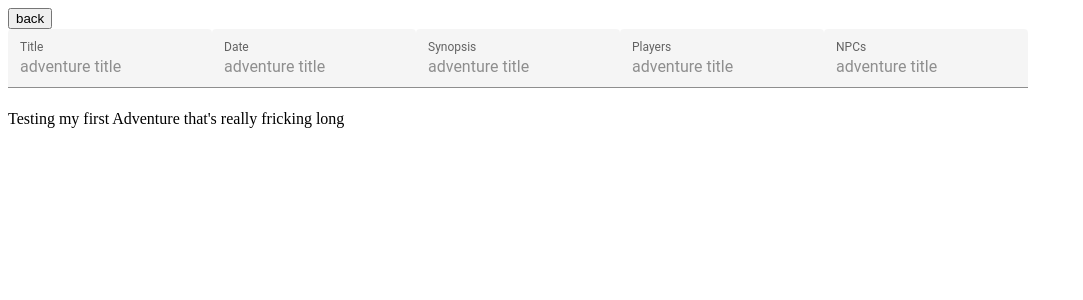
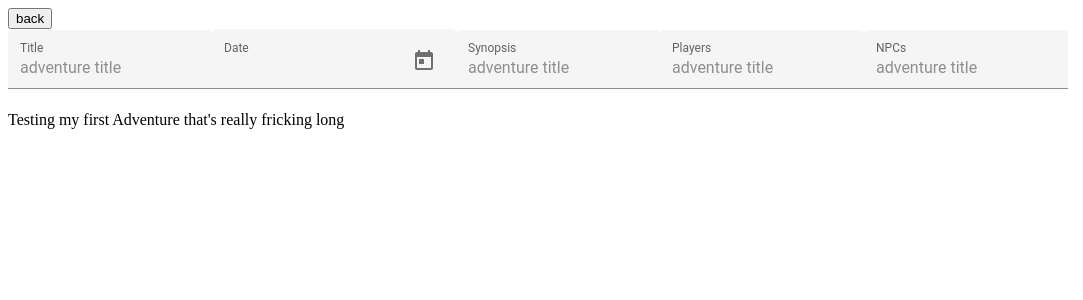
Before and after one commit to JosieBigler/adventure-tracker, an Angular app: page /adventure/1 in a window 1280 px wide. Shown: the top 300 px of the page, without its empty margins (0-1083 px from the left). Built offline with nearby package versions, Linux system fonts and the light colour scheme.

Commit message:
Auto fill Date. Need to manage date type

```diff
--- a/src/app/adventure/adventure-detail.component.html
+++ b/src/app/adventure/adventure-detail.component.html
@@ -9,8 +9,13 @@
 
         <mat-form-field floatLabel="always">
             <mat-label>Date</mat-label>
-            <input matInput  class="example-right-align" placeholder="adventure title">
+            <input matInput [matDatepicker]="picker" [(ngModel)]="adventure.date" >
+            <mat-datepicker-toggle matSuffix [for]="picker"></mat-datepicker-toggle>
+            <mat-datepicker #picker ></mat-datepicker>
+            <!-- <input matInput  class="example-right-align" placeholder="adventure title"> -->
         </mat-form-field>
+
+
 
         <mat-form-field floatLabel="always">
             <mat-label>Synopsis</mat-label>
@@ -28,5 +33,5 @@
         </mat-form-field>
     </div>
 
-    {{adventure?.title}}
+    {{adventure.title}}
 </div>
--- a/src/app/adventure/adventure-detail.component.ts
+++ b/src/app/adventure/adventure-detail.component.ts
@@ -10,16 +10,11 @@ import {  AdventureService } from '../adventure-service';
 })
 export class AdventureDetailComponent implements OnInit {
 
-  id: number = 0;
-  adventure?: Adventure;
+  adventure: Adventure = {id: 0, title: "", date: ""};
 
   constructor(private route: ActivatedRoute, @Inject(AdventureService) private adventureService : AdventureService) {}
 
 ngOnInit() {
-  this.id = this.route.snapshot.params.id;
-  console.log(this.id);
-  let response = this.adventureService.getAdventure(this.id);
-  console.log(response);
-  this.adventure = response;
+  this.adventure = this.adventureService.getAdventure(this.route.snapshot.params.id);
   };
 }
--- a/src/app/home.component.ts
+++ b/src/app/home.component.ts
@@ -10,21 +10,18 @@ import {  AdventureService } from './adventure-service';
 })
 export class HomeComponent implements OnInit {
   title = 'adventure-tracker';
+  adventures : Adventure[] = []
 
   constructor(@Inject(AdventureService) private adventureService : AdventureService, public dialog: MatDialog ) {}
 
   openDialog(): void {
     const dialogRef = this.dialog.open(DialogOverviewExampleDialog, {
-      width: '250px',
+      width: '350px',
       data: {}
     });
 
     dialogRef.afterClosed().subscribe(result => {
-      console.log('The dialog was closed');
       this.adventureService.addAdventure(result);
-
-      //I'm just trying to jank state for now. I'll.... fix this later, I promise.
-      //adventuresData.push(result);
     });
   }
 
@@ -32,7 +29,6 @@ export class HomeComponent implements OnInit {
     this.adventures = this.adventureService.getAdventures();
     };
 
-  adventures : Adventure[] = []
 }
 
 @Component({
```
